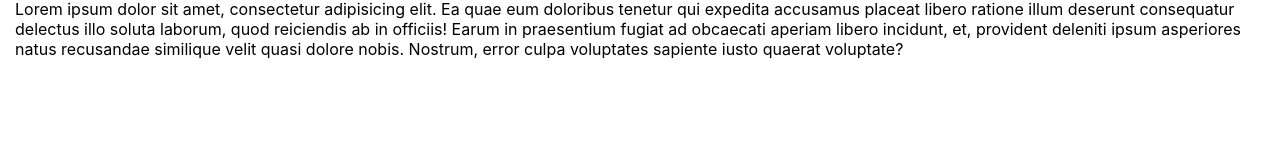
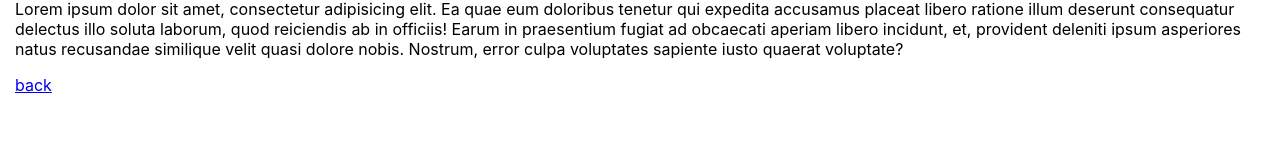
Before and after one commit to AdnanTurjoy/react-router, a React (Create React App) app: page /blogs/CSS in a window 1280 px wide. Shown: the part 143-300 px from the top of the page. Built offline with nearby package versions, Linux system fonts and the light colour scheme.

Commit message:
Easyway to get data from clickeddata (useLocation)

```diff
--- a/src/pages/Blog.js
+++ b/src/pages/Blog.js
@@ -1,5 +1,5 @@
 import React, { useEffect, useState } from "react";
-import { useParams } from "react-router-dom";
+import { Link, useParams } from "react-router-dom";
 import { blogData } from "../Data";
 function Blog(props) {
   const { title } = useParams();
@@ -13,6 +13,7 @@
     <div>
       <h1>{title} Pages</h1>
       <p>{body}</p>
+      <Link to="/blogs">back</Link>
     </div>
   );
 }
```
